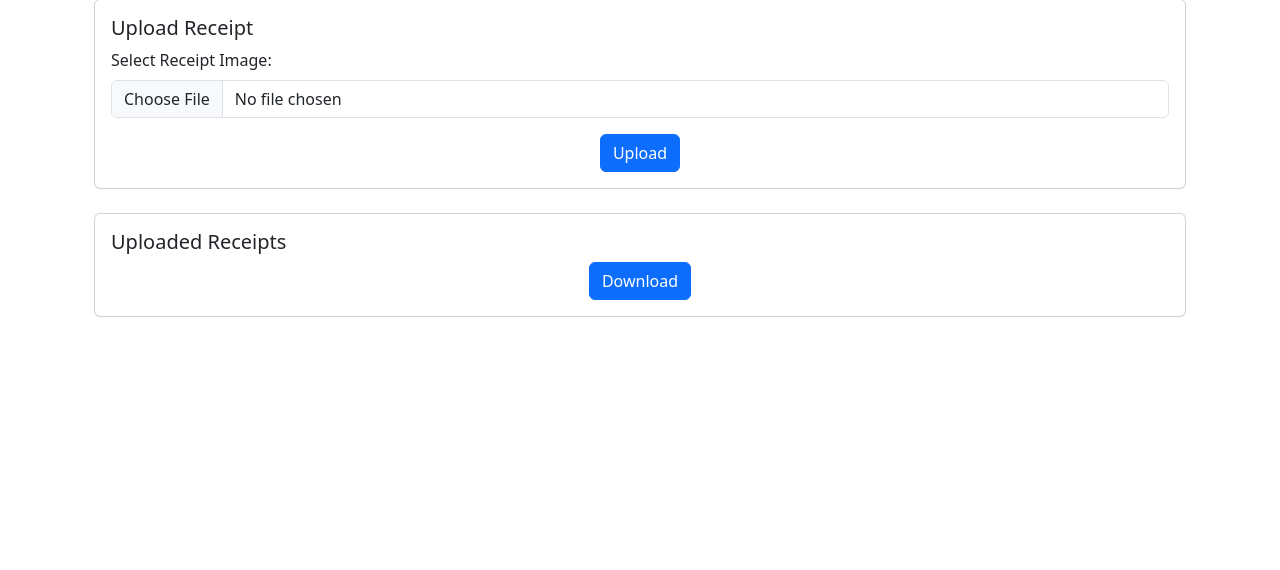
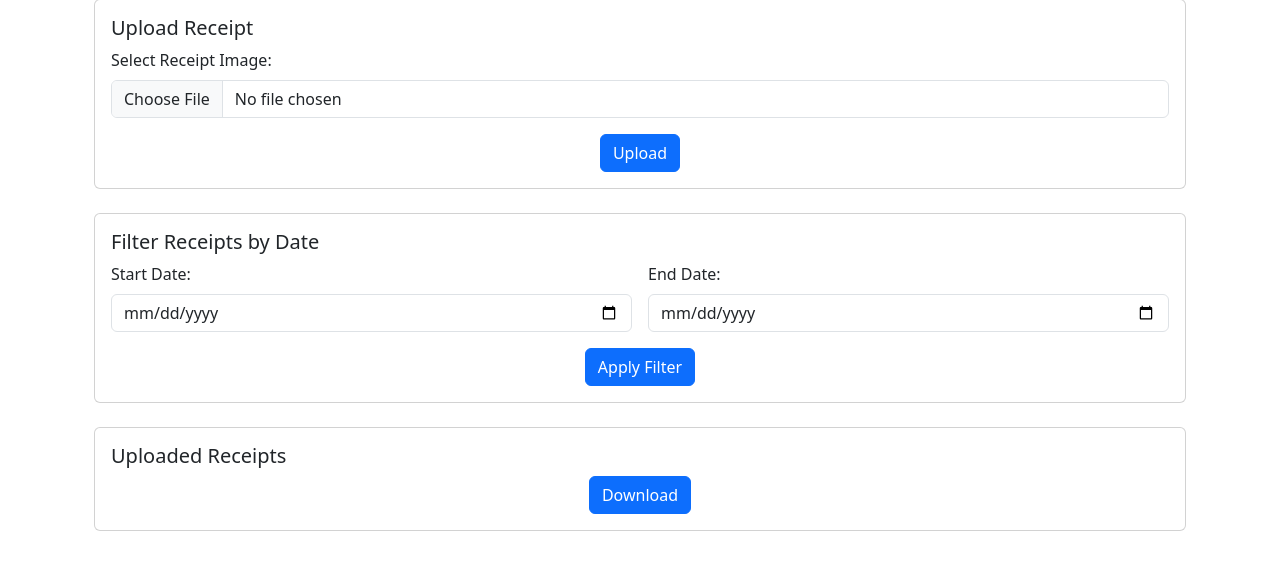
Before and after one commit to NavneethRaj/receipts-manager, a Flask app: template templates/app.html in a window 1280 px wide. Shown: the part 121-691 px from the top of the page. Run offline with Flask 2, Linux system fonts and the light colour scheme; the template is opened without the code that fills it, so the values that code supplies are empty.

Commit message:
Adding date search feature

```diff
--- a/app.py
+++ b/app.py
@@ -4,6 +4,7 @@ from datetime import datetime
 import os
 from ocr import OCR
 from receipt_db import Receipt, ReceiptDB
+from date_utils import DateConverter
 
 app = Flask(__name__)
 app.secret_key = 'your_secret_key'
@@ -16,20 +17,24 @@ class ReceiptTable(Table):
     vendor_name = Col('Vendor Name', allow_sort=True)
     date = Col('Date', allow_sort=True)
     total_amount = Col('Total Amount')
-    edit = LinkCol('Edit', 'edit_receipt', url_kwargs=dict(receipt_id='id'), attr = 'id', allow_sort=False, anchor_attrs={'class': 'btn btn-secondary'})
+    edit = LinkCol('Edit', 'edit_receipt', url_kwargs=dict(receipt_id='id'), attr='id', allow_sort=False, anchor_attrs={'class': 'btn btn-secondary'})
     delete = LinkCol('Delete', 'delete_receipt', url_kwargs=dict(receipt_id='id'), attr='id', allow_sort=False, anchor_attrs={'class': 'btn btn-danger', 'onclick': 'return confirmDelete(\'id\')'})
+
     def sort_url(self, col_key, reverse=False):
         if reverse:
             direction = 'desc'
         else:
             direction = 'asc'
         return url_for('application', sort=col_key, direction=direction)
+
     # Add Bootstrap class attributes to table elements
     classes = ['table', 'table-striped', 'table-bordered', 'table-hover']
+
 
 @app.route('/')
 def home():
     return redirect(url_for('application'))
+
 
 @app.route('/app', methods=['GET', 'POST'])
 def application():
@@ -60,11 +65,24 @@ def application():
         # Clear the form data to prevent resubmission on refresh
         return redirect(request.url)
 
+    # Retrieve the start and end dates from the query parameters
+    start_date_str = request.args.get('start_date')
+    end_date_str = request.args.get('end_date')
+
+    # Convert the date strings to datetime objects
+    start_date = datetime.strptime(start_date_str, '%Y-%m-%d').date() if start_date_str else None
+    end_date = datetime.strptime(end_date_str, '%Y-%m-%d').date() if end_date_str else None
+
     receipts = db.get_all_receipts()
-    table = ReceiptTable(receipts)  # Pass the receipts list to the table object
+
+    # Filter the receipts based on the selected date range
+    filtered_receipts = filter_receipts_by_date(receipts, start_date, end_date)
+
+    table = ReceiptTable(filtered_receipts)  # Pass the filtered receipts to the table object
     table.border = True  # Optionally, set a border for the table
 
-    return render_template('app.html', table=table)
+    return render_template('app.html', table=table, start_date=start_date_str, end_date=end_date_str)
+
 
 @app.route('/edit/<int:receipt_id>', methods=['GET', 'POST'])
 def edit_receipt(receipt_id):
@@ -83,11 +101,13 @@ def edit_receipt(receipt_id):
     receipt = db.get_receipt(receipt_id)
     return render_template('edit.html', receipt=receipt)
 
+
 @app.route('/delete/<int:receipt_id>', methods=['GET', 'POST'])
 def delete_receipt(receipt_id):
     if request.method == 'GET':
         db.delete_receipt(receipt_id)
         return redirect(url_for('application'))
+
 
 @app.route('/download/table')
 def download_table():
@@ -107,5 +127,34 @@ def download_table():
 
     return response
 
+from datetime import datetime
+
+def convert_date_format(date_str):
+    # Convert date from 'YYYY-MM-DD' to 'DD/MM/YYYY' format
+    date_obj = datetime.datetime.strptime(date_str, '%Y-%m-%d').date()
+    formatted_date = date_obj.strftime('%Y-%m-%d')
+    return formatted_date
+
+def filter_receipts_by_date(receipts, start_date, end_date):
+    start_date = DateConverter.convert_to_date(start_date)
+    end_date = DateConverter.convert_to_date(end_date)
+
+    filtered_receipts = []
+    for receipt in receipts:
+        receipt_date = DateConverter.convert_to_date(receipt.date)
+        if start_date and end_date:
+            if start_date <= receipt_date <= end_date:
+                filtered_receipts.append(receipt)
+        elif start_date:
+            if start_date <= receipt_date:
+                filtered_receipts.append(receipt)
+        elif end_date:
+            if receipt_date <= end_date:
+                filtered_receipts.append(receipt)
+        else:
+            filtered_receipts.append(receipt)
+
+    return filtered_receipts
+
 if __name__ == '__main__':
     app.run(port=5001, debug=True)
--- a/templates/app.html
+++ b/templates/app.html
@@ -19,6 +19,24 @@
         </div>
         <div class="card mt-4">
             <div class="card-body">
+                <h5 class="card-title">Filter Receipts by Date</h5>
+                <form class="row g-3" method="GET" action="/app">
+                    <div class="col-md-6">
+                        <label for="start_date" class="form-label">Start Date:</label>
+                        <input type="date" class="form-control" id="start_date" name="start_date" value="{{ start_date }}">
+                    </div>
+                    <div class="col-md-6">
+                        <label for="end_date" class="form-label">End Date:</label>
+                        <input type="date" class="form-control" id="end_date" name="end_date" value="{{ end_date }}">
+                    </div>
+                    <div class="col-12 text-center">
+                        <button type="submit" class="btn btn-primary">Apply Filter</button>
+                    </div>
+                </form>
+            </div>
+        </div>
+        <div class="card mt-4">
+            <div class="card-body">
                 <h5 class="card-title">Uploaded Receipts</h5>
                 {{ table.__html__() | safe }}
                 <div class="text-center">
--- a/templates/edit.html
+++ b/templates/edit.html
@@ -11,7 +11,7 @@
             </div>
             <div class="mb-3">
                 <label for="date" class="form-label">Date:</label>
-                <input type="text" class="form-control" id="date" name="date" value="{{ receipt.date }}" required>
+                <input type="date" class="form-control" id="date" name="date" value="{{ receipt.date }}" required>
             </div>
             <div class="mb-3">
                 <label for="total_amount" class="form-label">Total Amount:</label>
```
Also changed, not shown: date_utils.py (added, +21 -0 lines), ocr.py (+5 -3 lines).
